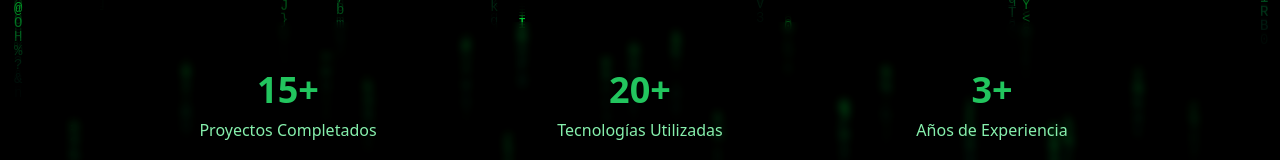
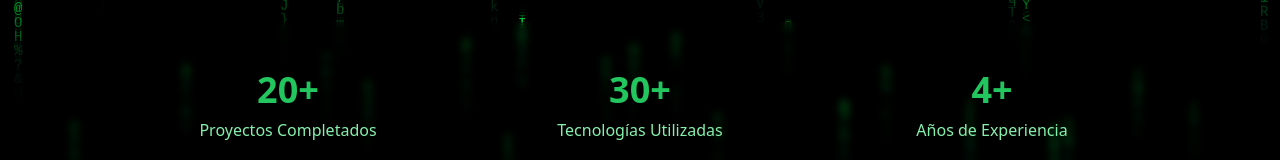
Before and after one commit to veriel-dev/web-minimalista, a React (Vite) app: page /projects in a window 1280 px wide. Shown: the part 501-661 px from the top of the page. Built offline with nearby package versions, Linux system fonts and the light colour scheme.

Commit message:
feat: change text 14/12/2025

```diff
--- a/src/data/pages/projects.ts
+++ b/src/data/pages/projects.ts
@@ -1,15 +1,15 @@
 export const projectsPage = {
   heroSection: {
-        title: "Proyectos",
+    title: 'Proyectos',
     description:
-            "Explora mi portfolio de proyectos full-stack, desde aplicaciones web hasta clones de tecnologías populares. Cada proyecto representa un desafío único y una oportunidad de aprendizaje.",
-        projects: "Ver Proyectos",
-        contact: "Contactar",
+      'Explora mi portfolio de proyectos full-stack, desde aplicaciones web hasta clones de tecnologías populares. Cada proyecto representa un desafío único y una oportunidad de aprendizaje.',
+    projects: 'Ver Proyectos',
+    contact: 'Contactar',
   },
   statsSection: [
-        { label: "Proyectos Completados", value: "15+" },
-        { label: "Tecnologías Utilizadas", value: "20+" },
-        { label: "Años de Experiencia", value: "3+" },
+    { label: 'Proyectos Completados', value: '20+' },
+    { label: 'Tecnologías Utilizadas', value: '30+' },
+    { label: 'Años de Experiencia', value: '4+' },
     // { label: "Contribuciones Open Source", value: "150+" },
   ],
 };
```
Lines whose indentation alone changed are shown as unchanged.
